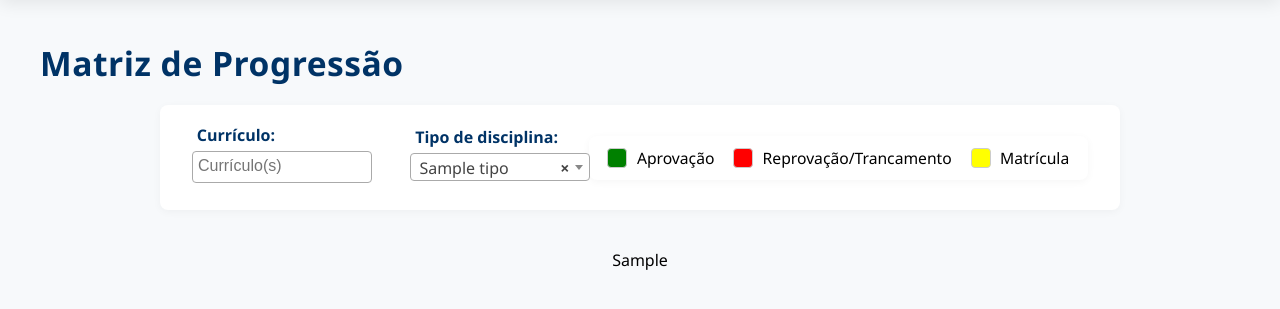
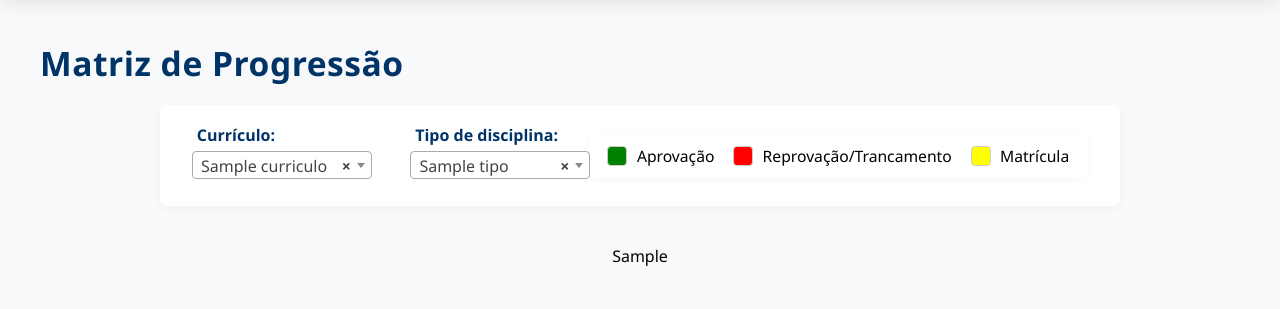
Before and after one commit to luccabcarvalho/Projeto-PRADIG-2025, a Django app: template sistemaDeAnaliseAcademicaUnirio/visualizacoes/templates/heatmap_desempenho.html in a window 1280 px wide. Shown: the part 96-405 px from the top of the page. Run offline with Django 5.2, Linux system fonts and the light colour scheme; the template is opened without the code that fills it: most values are stand-ins (such as "Sample title", 1, 10 or a date in 2020); some libraries are stand-ins or nearby versions.

Commit message:
retirar atributo multiple do select2 da matriz de progressão

```diff
--- a/sistemaDeAnaliseAcademicaUnirio/visualizacoes/templates/heatmap_desempenho.html
+++ b/sistemaDeAnaliseAcademicaUnirio/visualizacoes/templates/heatmap_desempenho.html
@@ -161,7 +161,7 @@
             {% endfor %}
             <div class="filtro-item">
                 <label for="curriculo-select">Currículo:</label>
-                <select name="curriculos" id="curriculo-select" multiple="multiple">
+                <select name="curriculos" id="curriculo-select">
                     {% for curriculo in curriculos_options %}
                         <option value="{{ curriculo.value }}" {% if curriculo.selected %}selected{% endif %}>
                             {{ curriculo.label }}
```
